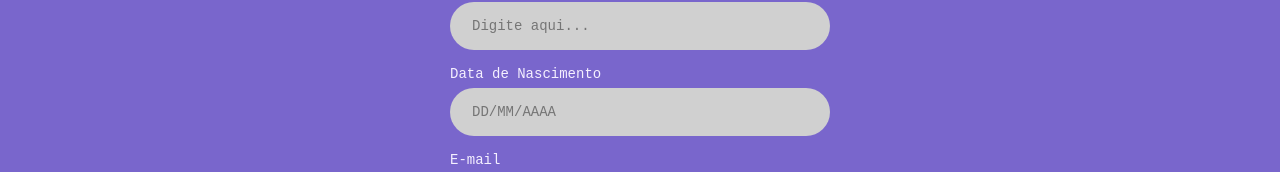
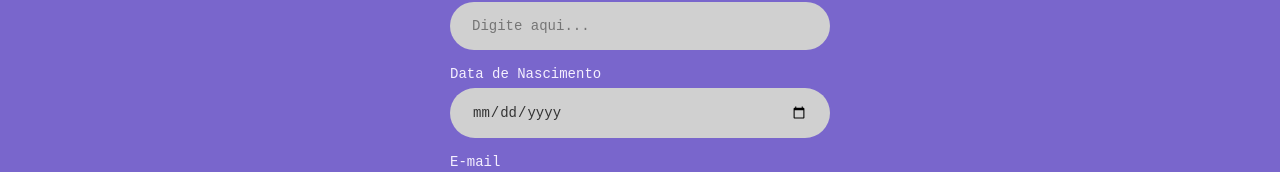
Before and after one commit to danbzer/Projeto-Interface-Web, a React (Vite) app: page /cadastro in a window 1280 px wide. Shown: the part 171-343 px from the top of the page. Built offline with nearby package versions, Linux system fonts and the light colour scheme; no server answers; a web font is replaced by a local one.

Commit message:
fix: correção das validações de data de nascimento do formulário

```diff
--- a/src/pages/Cadastro.jsx
+++ b/src/pages/Cadastro.jsx
@@ -5,14 +5,14 @@ import { useAuth } from "../context/AuthContext";
 
 const EyeIcon = () => (
   <svg width="18" height="18" viewBox="0 0 24 24" fill="none" stroke="#555" strokeWidth="2" strokeLinecap="round" strokeLinejoin="round">
-    <path d="M1 12s4-8 11-8 11 8 11 8-4 8-11 8-11-8-11-8z"/><circle cx="12" cy="12" r="3"/>
+    <path d="M1 12s4-8 11-8 11 8 11 8-4 8-11 8-11-8-11-8z" /><circle cx="12" cy="12" r="3" />
   </svg>
 );
 const EyeOffIcon = () => (
   <svg width="18" height="18" viewBox="0 0 24 24" fill="none" stroke="#555" strokeWidth="2" strokeLinecap="round" strokeLinejoin="round">
-    <path d="M17.94 17.94A10.07 10.07 0 0112 20c-7 0-11-8-11-8a18.45 18.45 0 015.06-5.94"/>
-    <path d="M9.9 4.24A9.12 9.12 0 0112 4c7 0 11 8 11 8a18.5 18.5 0 01-2.16 3.19"/>
-    <line x1="1" y1="1" x2="23" y2="23"/>
+    <path d="M17.94 17.94A10.07 10.07 0 0112 20c-7 0-11-8-11-8a18.45 18.45 0 015.06-5.94" />
+    <path d="M9.9 4.24A9.12 9.12 0 0112 4c7 0 11 8 11 8a18.5 18.5 0 01-2.16 3.19" />
+    <line x1="1" y1="1" x2="23" y2="23" />
   </svg>
 );
 
@@ -29,8 +29,18 @@ export default function Cadastro() {
   const validate = () => {
     const e = {};
     if (!form.nome) e.nome = "Nome é obrigatório.";
-    if (!form.dataNascimento) e.dataNascimento = "Data de nascimento é obrigatória.";
-    else if (!/^\d{2}\/\d{2}\/\d{4}$/.test(form.dataNascimento)) e.dataNascimento = "Use DD/MM/AAAA.";
+    if (!form.dataNascimento) {
+      e.dataNascimento = "Data de nascimento é obrigatória.";
+    } else {
+      const nascimento = new Date(form.dataNascimento);
+      const hoje = new Date();
+
+      if (isNaN(nascimento.getTime())) {
+        e.dataNascimento = "Data inválida.";
+      } else if (nascimento > hoje) {
+        e.dataNascimento = "A data não pode ser futura.";
+      }
+    }
     if (!form.email) e.email = "E-mail é obrigatório.";
     else if (!/^[^\s@]+@[^\s@]+\.[^\s@]+$/.test(form.email)) e.email = "E-mail inválido.";
     if (!form.senha) e.senha = "Senha é obrigatória.";
@@ -66,7 +76,15 @@ export default function Cadastro() {
             <input type="text" placeholder="Digite aqui..." value={form.nome} onChange={(e) => set("nome", e.target.value)} style={{ ...s.input, borderColor: errors.nome ? "#ff4d4d" : "transparent" }} />
           </Field>
           <Field label="Data de Nascimento" error={errors.dataNascimento}>
-            <input type="text" placeholder="DD/MM/AAAA" value={form.dataNascimento} onChange={(e) => set("dataNascimento", maskDate(e.target.value))} style={{ ...s.input, borderColor: errors.dataNascimento ? "#ff4d4d" : "transparent" }} />
+            <input
+              type="date"
+              value={form.dataNascimento}
+              onChange={(e) => set("dataNascimento", e.target.value)}
+              style={{
+                ...s.input,
+                borderColor: errors.dataNascimento ? "#ff4d4d" : "transparent",
+              }}
+            />
           </Field>
           <Field label="E-mail" error={errors.email}>
             <input type="email" placeholder="Digite aqui..." value={form.email} onChange={(e) => set("email", e.target.value)} style={{ ...s.input, borderColor: errors.email ? "#ff4d4d" : "transparent" }} />
```
Also changed, not shown: src/components/layout/Footer.jsx (+5 -5 lines).
